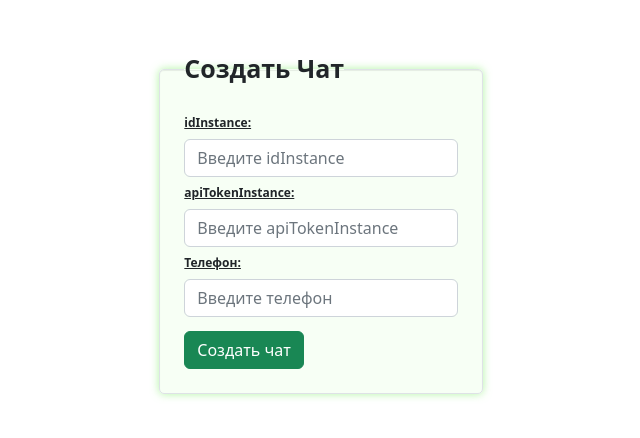
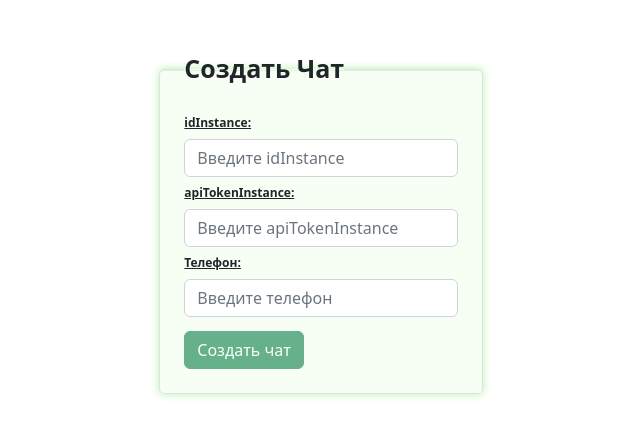
Before and after one commit to Femalopper/green-api-test-exercise, a React (Create React App) app: page / in a window 1280 px wide. Shown: the part 128-566 px from the top of the page, without its empty margins (319-959 px from the left). Built offline with nearby package versions, Linux system fonts and the light colour scheme; the HTML template or start-up script is replaced by a standard one.

Commit message:
disable submit button till all fields are filled

```diff
--- a/src/components/Form/Form.jsx
+++ b/src/components/Form/Form.jsx
@@ -1,18 +1,38 @@
 import "./Form.css";
 import {
   selectApiTokenInstance,
+  selectApiTokenInstanceStatus,
+  selectFormStatus,
   selectIdInstance,
+  selectIdInstanceStatus,
   selectTel,
+  selectTelStatus,
   setFieldStatus,
+  setFormStatus,
   setValue,
 } from "../../store/formSlice";
 import { useDispatch, useSelector } from "react-redux";
+import { useEffect } from "react";
 
 const Form = () => {
   const idInstance = useSelector(selectIdInstance);
+  const idInstanceStatus = useSelector(selectIdInstanceStatus);
   const apiTokenInstance = useSelector(selectApiTokenInstance);
+  const apiTokenInstanceStatus = useSelector(selectApiTokenInstanceStatus);
   const tel = useSelector(selectTel);
+  const telInstanceStatus = useSelector(selectTelStatus);
+  const formStatus = useSelector(selectFormStatus);
   const dispatch = useDispatch();
+
+  useEffect(() => {
+    if (
+      idInstanceStatus === "filled" &&
+      apiTokenInstanceStatus === "filled" &&
+      telInstanceStatus === "filled"
+    ) {
+      dispatch(setFormStatus("filled"));
+    }
+  }, [idInstanceStatus, apiTokenInstanceStatus, telInstanceStatus, dispatch]);
 
   const changeIdInstance = (val) => {
     dispatch(setValue([val, "idInstance"]));
@@ -29,8 +49,14 @@ const Form = () => {
     dispatch(setFieldStatus(["filled", "tel"]));
   };
 
+  const isSubmitDisabled = () => formStatus === "unfilled";
+
+  const handleSubmit = (e) => {
+    e.preventDefault();
+  };
+
   return (
-    <form>
+    <form onSubmit={handleSubmit}>
       <fieldset className="border px-4 pt-1 pb-4">
         <legend className="float-none w-auto title">Создать чат</legend>
         <div className="form-group">
@@ -76,7 +102,11 @@ const Form = () => {
             required
           />
         </div>
-      <button type="submit" className="btn btn-success">
+        <button
+          type="submit"
+          className="btn btn-success"
+          disabled={isSubmitDisabled()}
+        >
           Создать чат
         </button>
       </fieldset>
--- a/src/store/formSlice.js
+++ b/src/store/formSlice.js
@@ -45,9 +45,15 @@ export const { setValue, setFieldStatus, setRooms, setFormStatus, reset } =
   formSlice.actions;
 export const selectIdInstance = (state) =>
   state.form.createChatForm.idInstance.value;
+  export const selectIdInstanceStatus = (state) =>
+  state.form.createChatForm.idInstance.status;
 export const selectApiTokenInstance = (state) =>
   state.form.createChatForm.apiTokenInstance.value;
+  export const selectApiTokenInstanceStatus = (state) =>
+  state.form.createChatForm.apiTokenInstance.status;
 export const selectTel = (state) => state.form.createChatForm.tel.value;
-
+export const selectTelStatus = (state) =>
+  state.form.createChatForm.tel.status;
+export const selectFormStatus = (state) => state.form.createChatForm.status;
 
 export default formSlice.reducer;
```
Lines whose indentation alone changed are shown as unchanged.
